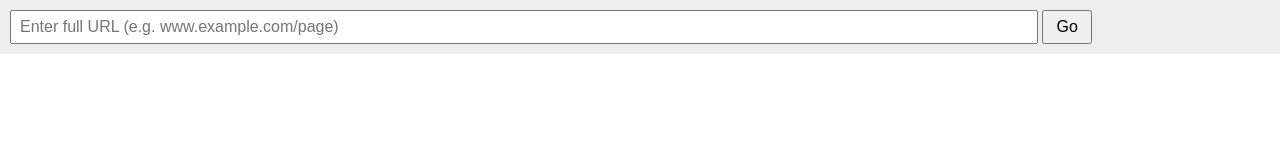
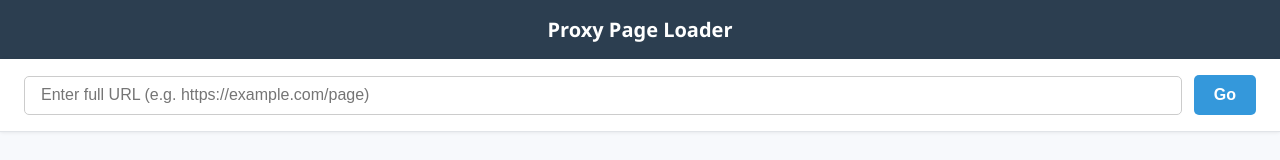
Before and after one commit to abhii2003/googleiwant, a website: page public/index.html in a window 1280 px wide. Drawn offline with Linux system fonts and the light colour scheme.

Commit message:
Update index.html

```diff
--- a/public/index.html
+++ b/public/index.html
@@ -3,44 +3,109 @@
 <head>
 <meta charset="UTF-8" />
 <meta name="viewport" content="width=device-width, initial-scale=1" />
-<title>Simple URL Loader</title>
+<title>Proxy Page Loader</title>
 <style>
+  /* Reset & base */
+  * {
+    box-sizing: border-box;
+  }
   body, html {
     margin: 0; padding: 0; height: 100%;
-    font-family: Arial, sans-serif;
+    font-family: 'Segoe UI', Tahoma, Geneva, Verdana, sans-serif;
+    background-color: #f7f9fc;
+    display: flex;
+    flex-direction: column;
   }
-  #navbar {
-    padding: 10px;
-    background: #eee;
+
+  header {
+    background: #2c3e50;
+    color: white;
+    padding: 1rem 1.5rem;
+    font-size: 1.25rem;
+    font-weight: 600;
+    text-align: center;
   }
+
+  #search-bar {
+    display: flex;
+    padding: 1rem 1.5rem;
+    background: white;
+    box-shadow: 0 1px 4px rgb(0 0 0 / 0.1);
+    align-items: center;
+    gap: 0.75rem;
+  }
+
   #urlInput {
-    width: 80%;
-    font-size: 16px;
-    padding: 6px 8px;
+    flex-grow: 1;
+    font-size: 1rem;
+    padding: 0.6rem 1rem;
+    border-radius: 5px;
+    border: 1.8px solid #ccc;
+    transition: border-color 0.3s;
   }
+
+  #urlInput:focus {
+    outline: none;
+    border-color: #3498db;
+  }
+
   #goBtn {
-    font-size: 16px;
-    padding: 6px 12px;
+    background: #3498db;
+    border: none;
+    color: white;
+    padding: 0.7rem 1.25rem;
+    font-size: 1rem;
+    font-weight: 600;
+    border-radius: 5px;
+    cursor: pointer;
+    transition: background-color 0.3s;
   }
-  #content {
-    height: calc(100vh - 50px);
+
+  #goBtn:hover {
+    background: #2980b9;
   }
+
+  #frame-container {
+    flex-grow: 1;
+    border-top: 1px solid #e1e4e8;
+    position: relative;
+  }
+
   iframe {
     width: 100%;
     height: 100%;
     border: none;
   }
+
+  /* Responsive */
+  @media (max-width: 600px) {
+    #search-bar {
+      flex-direction: column;
+      gap: 0.5rem;
+    }
+    #goBtn {
+      width: 100%;
+    }
+  }
 </style>
 </head>
 <body>
 
-<div id="navbar">
-  <input type="text" id="urlInput" placeholder="Enter full URL (e.g. www.example.com/page)" />
+<header>Proxy Page Loader</header>
+
+<div id="search-bar">
+  <input
+    type="text"
+    id="urlInput"
+    placeholder="Enter full URL (e.g. https://example.com/page)"
+    autocomplete="off"
+    spellcheck="false"
+  />
   <button id="goBtn">Go</button>
 </div>
 
-<div id="content">
-  <iframe id="frame" src=""></iframe>
+<div id="frame-container">
+  <iframe id="frame" src="" title="Loaded Page"></iframe>
 </div>
 
 <script>
@@ -48,29 +113,43 @@
   const goBtn = document.getElementById('goBtn');
   const frame = document.getElementById('frame');
 
-  function loadURL(url) {
+  function normalizeUrl(url) {
     url = url.trim();
-    if (!url) return;
-
-    // Add https:// if missing
-    if (!url.startsWith('http://') && !url.startsWith('https://')) {
+    if (!url) return '';
+    // If no protocol, add https://
+    if (!/^https?:\/\//i.test(url)) {
       url = 'https://' + url;
     }
+    return url;
+  }
 
-    // Build proxy function URL to load in iframe
+  function loadUrlInFrame(url) {
+    if (!url) return;
+    // Build proxied URL
     const proxyUrl = '/.netlify/functions/proxy?url=' + encodeURIComponent(url);
     frame.src = proxyUrl;
   }
 
+  // Button click event
   goBtn.addEventListener('click', () => {
-    loadURL(urlInput.value);
+    const url = normalizeUrl(urlInput.value);
+    if (!url) {
+      alert('Please enter a valid URL');
+      return;
+    }
+    loadUrlInFrame(url);
   });
 
-  urlInput.addEventListener('keydown', (e) => {
+  // Enter key in input triggers load
+  urlInput.addEventListener('keydown', e => {
     if (e.key === 'Enter') {
-      loadURL(urlInput.value);
+      e.preventDefault();
+      goBtn.click();
     }
   });
+
+  // Optional: load default page on startup
+  // loadUrlInFrame('https://www.geeksforgeeks.org/software-engineering/functional-vs-non-functional-requirements/');
 </script>
 
 </body>
```
